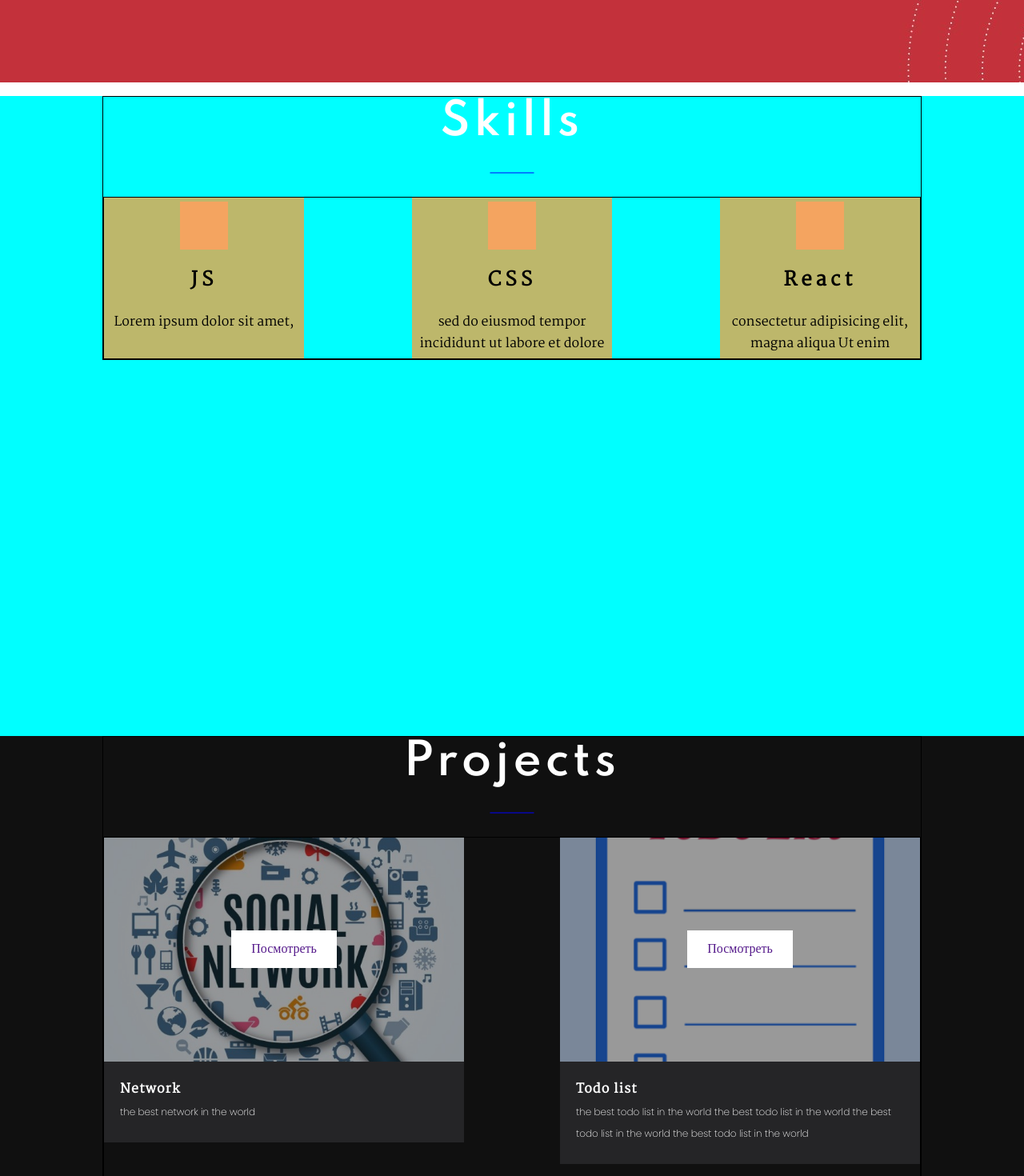
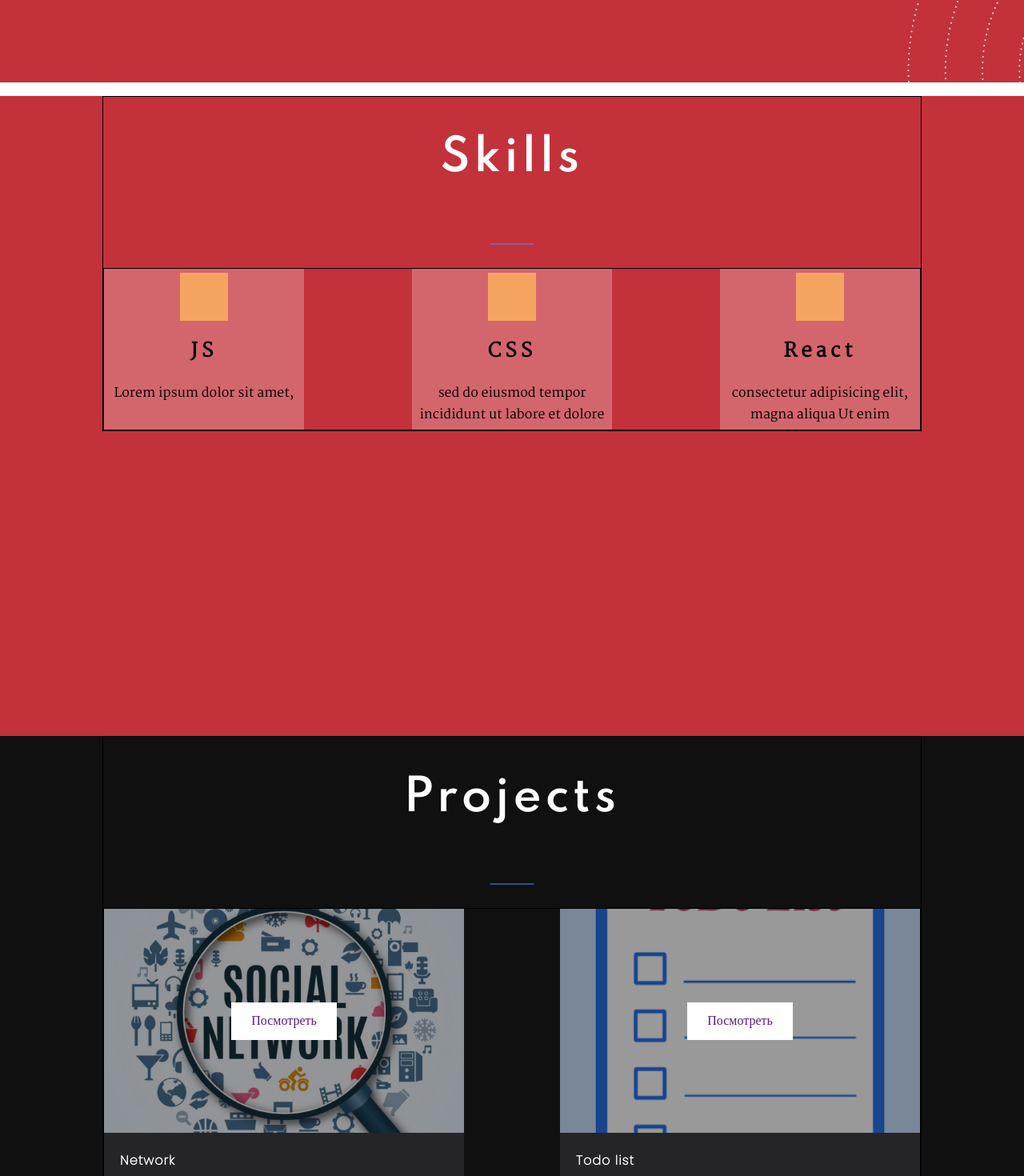
Before and after one commit to DmitriAleks/Layout, a React (Create React App) app: page / in a window 1280 px wide. Shown: the part 760-2230 px from the top of the page at 80% size. Built offline with nearby package versions, Linux system fonts and the light colour scheme.

Commit message:
added sass and transition works css goes to scss

```diff
--- a/src/common/components/title/Title.js
+++ b/src/common/components/title/Title.js
@@ -1,5 +1,5 @@
 import React from 'react';
-import style from './Title.module.css'
+import style from './Title.module.scss'
 
 
 const Title = (props) => {
--- a/src/common/components/title/Title.module.css
+++ /dev/null
@@ -1,26 +0,0 @@
-.title {
-    margin: 0 0 30px;
-    position: relative;
-    font-family: 'Spartan', sans-serif;
-    font-size: 36px;
-    line-height: 1.2;
-    letter-spacing: 5px;
-}
-
-.title h2 {
-    margin: 0;
-    color: white;
-
-}
-
-.title::before {
-    content: '';
-    position: absolute;
-    background: blue;
-    width: 55px;
-    height: 1px;
-    bottom: -30px;
-    left: 50%;
-    transform: translate(-50%, 50%);
-
-}
--- /dev/null
+++ b/src/common/components/title/Title.module.scss
@@ -0,0 +1,28 @@
+@import '../../styles/sass/variables';
+.title {
+  margin: 0 0 30px;
+  position: relative;
+  font-family: 'Spartan', sans-serif;
+  font-size: 36px;
+  line-height: 1.2;
+  letter-spacing: 5px;
+  color: $textColor;
+  .title h2 {
+    margin: 0;
+
+  }
+
+
+  &::before {
+    content: '';
+    position: absolute;
+    background: $primaryColor;
+    width: 55px;
+    height: 1px;
+    bottom: -30px;
+    left: 50%;
+    transform: translate(-50%, 50%);
+
+  }
+
+}
--- /dev/null
+++ b/src/common/styles/sass/mixins.sass
@@ -0,0 +1,6 @@
+@import './variables'
+
+@mixin text($fontSize,$lineHeight)
+  color: $textColor
+  font-size: $fontSize
+  line-height: $lineHeight
--- /dev/null
+++ b/src/common/styles/sass/variables.sass
@@ -0,0 +1,4 @@
+$textColor: #fff
+$primaryColor:  #4e93ef
+$bgColor: #101010
+$bgSecondColor:#252527
--- a/src/header/Header.module.css
+++ b/src/header/Header.module.css
@@ -1,6 +1,6 @@
 .header {
     height: 80px;
-    background-color: #5a8ce0;
+    background-color: #252527;
     display: flex;
     justify-content: flex-end;
     align-items: center;
--- a/src/main/Main.module.css
+++ b/src/main/Main.module.css
@@ -3,6 +3,7 @@ min-height: 100vh;
     background-image: url('../common/Images/backrgroun-section/mark-slider-background.jpg');
     background-repeat: no-repeat;
     background-position: 50% 20%;
+
 }
 
 .text {
--- a/src/nav/Nav.module.css
+++ b/src/nav/Nav.module.css
@@ -3,4 +3,5 @@
     width: 300px;
     display: flex;
     justify-content: space-between;
+
 }
--- a/src/skills/Skills.module.css
+++ b/src/skills/Skills.module.css
@@ -1,15 +1,13 @@
 .skillsBlock {
     min-height: 100vh;
-    background-color: aqua;
+    background-color: #c3313b;
 }
 .skillsContainer {
     align-items: center;
     flex-direction: column;
     justify-content: flex-start;
 }
-.title {
-    background-color: #317b2f;
-}
+
 .skills {
     border: 1px solid;
     width: 100%;
--- a/src/skills/skill/Skill.module.css
+++ b/src/skills/skill/Skill.module.css
@@ -1,6 +1,6 @@
 .skill {
     width: 250px;
-    background-color: darkkhaki;
+    background-color: #d3666c;
     display: flex;
     flex-direction: column;
     align-items: center;
--- a/src/works/Works.module.scss
+++ b/src/works/Works.module.scss
@@ -1,5 +1,6 @@
+@import '../common/styles/sass/variables';
 .worksBlock {
-  background-color: #101010;
+  background-color: $bgColor;
 
   .worksContainer {
     align-items: center;
--- a/src/works/work/Work.module.scss
+++ b/src/works/work/Work.module.scss
@@ -1,6 +1,9 @@
+@import '../../common/styles/sass/variables';
+@import '../../common/styles/sass/mixins';
+
 .a {
   width: 450px;
-  background-color: #252527;
+  background-color: $bgSecondColor;
   margin-bottom: 30px;
 
   .image {
@@ -15,6 +18,7 @@
     background-size: cover;
     background-position: center;
     position: relative;
+
     &::before {
       position: absolute;
       content: '';
@@ -27,11 +31,10 @@
     }
 
 
-
     .button {
       text-decoration: none;
       user-select: none;
-      background-color: #fff;
+      background-color: $textColor;
       padding: 10px 25px;
       position: relative;
       z-index: 1;
@@ -42,20 +45,21 @@
     padding: 25px 20px;
 
     .nameProject {
-      font-size: 16px;
+      @include text(16px, 1.2);
+      font-family: 'Poppins', sans-serif;
+      letter-spacing: 1px;
       margin: 0 0 5px;
-      letter-spacing: 1px;
-      line-height: 1.2;
-      color: white;
     }
 
     .description {
       font-family: 'Poppins', sans-serif;
-      line-height: 1.8;
       font-weight: 400;
-      font-size: 12px;
-      color: white;
-      width: inherit;
+      @include text(12px, 1.8);
+
+
+
+
+
 
     }
 
```
Lines whose indentation alone changed are shown as unchanged.
